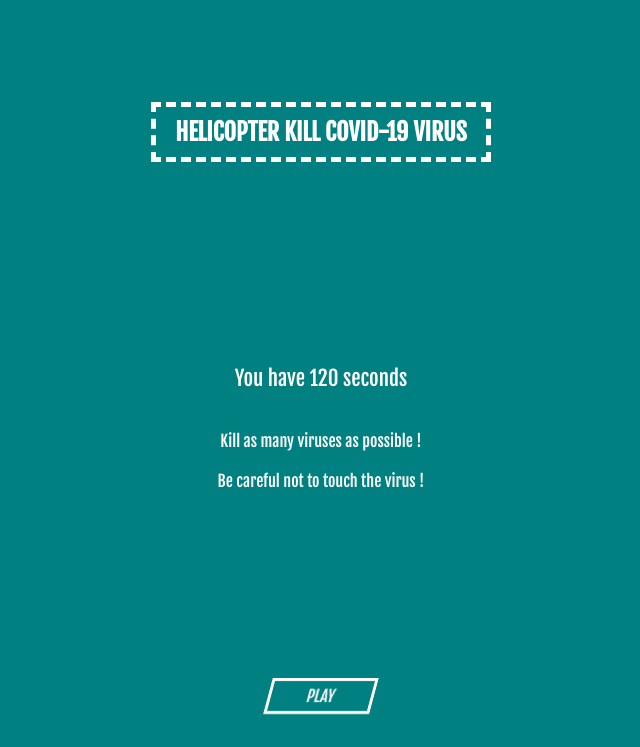
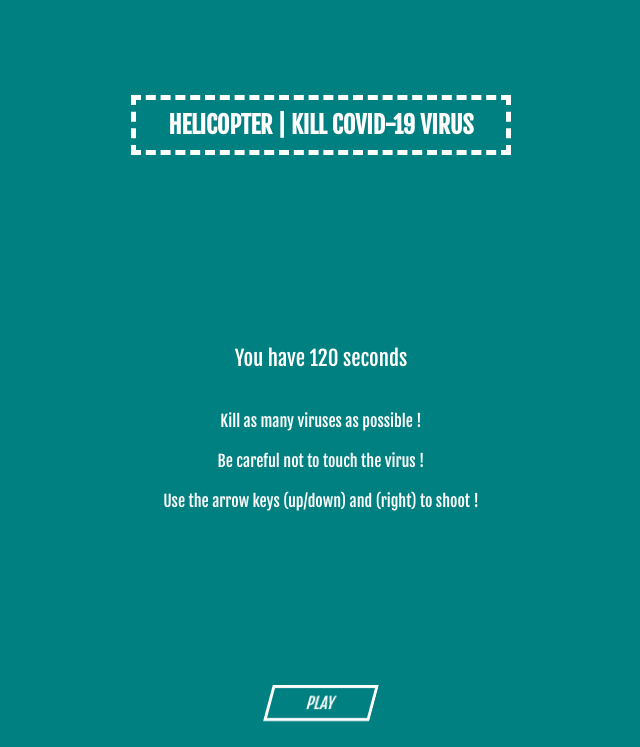
Before and after one commit to luvagu/Helicopter-Kill-CoV, a plain HTML site: page index.html in a window 1280 px wide. Shown: the whole page, without its empty margins (319-959 px from the left). Drawn offline with Linux system fonts and the light colour scheme.

Commit message:
minor text and style changes

```diff
--- a/index.html
+++ b/index.html
@@ -48,11 +48,12 @@
 	</div>
 
 	<div id="beginning">
-		<h1>Helicopter Kill Covid-19 Virus</h1>
+		<h1>Helicopter | Kill Covid-19 Virus</h1>
 		<p>
 			<span style="font-size:1.3em">You have 120 seconds</span> <br><br><br>
 			Kill as many viruses as possible !<br><br>
-			Be careful not to touch the virus !
+			Be careful not to touch the virus !<br><br>
+			Use the arrow keys (up/down) and (right) to shoot !
 		</p>
 		<div class="btnplay" onClick="start()">PLAY</div>
 	</div>
--- a/style.css
+++ b/style.css
@@ -23,7 +23,7 @@ body {
 h1{
 	padding:10px;
 	border:5px dashed white;
-	width:310px;
+	width:350px;
 	font-size:1.5em;
 	text-transform: uppercase;
 }
```
